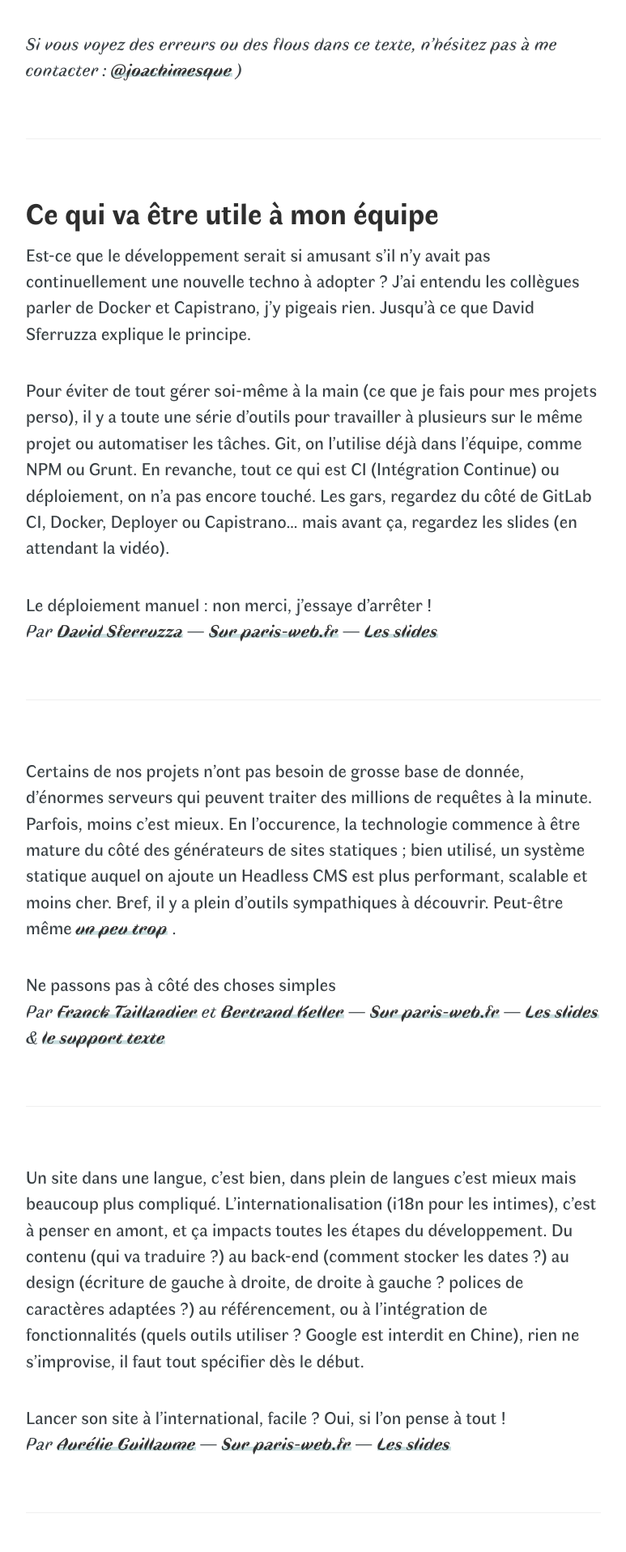
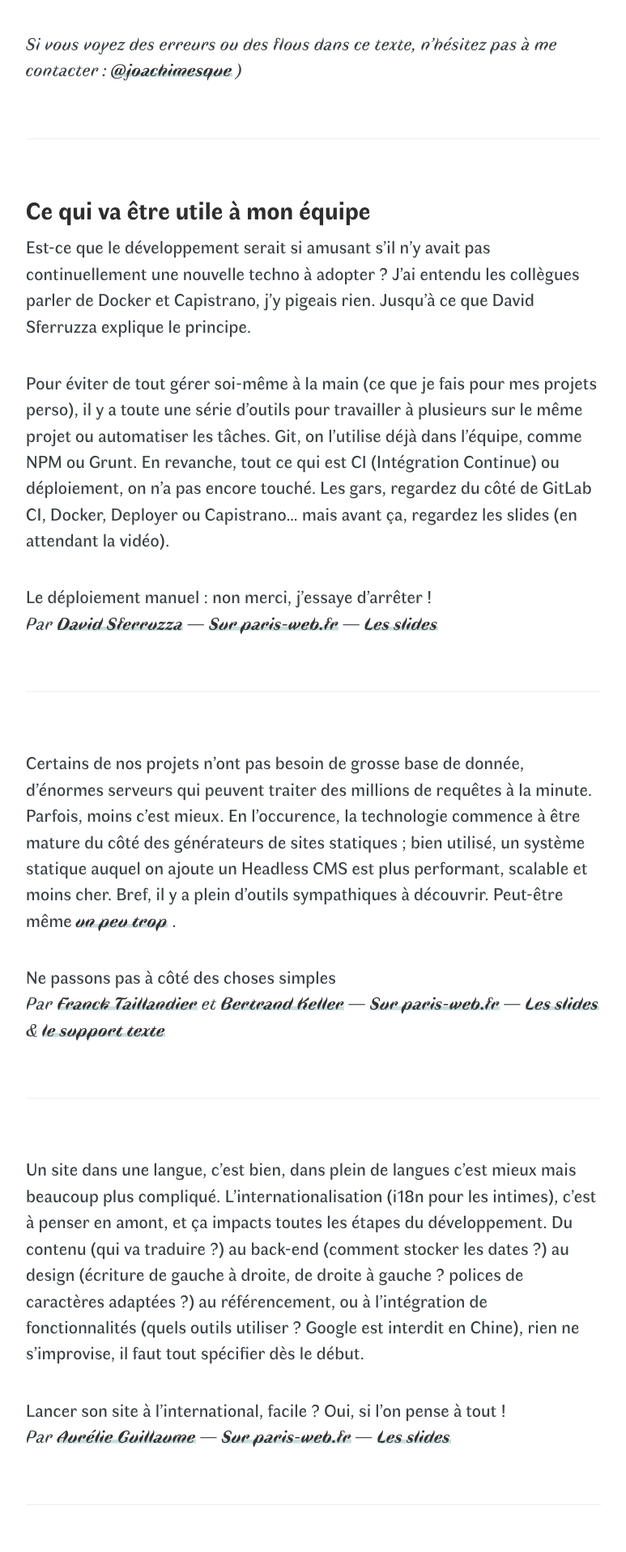
Before and after one commit to joachimesque/joachimesque.github.io, a Jekyll site: the page built from _posts/2016-10-05-parisweb-2016.markdown, in a window 1280 px wide. Shown: the part 929-2846 px from the top of the page at 81% size, without its empty margins (253-1026 px from the left). Built offline with Jekyll 4.4.1, drawn with Linux system fonts in a browser that asks for light colours; comment, search, counter and statistics services are not loaded.

Commit message:
Hx title sizes

```diff
--- a/assets/css/screen.css
+++ b/assets/css/screen.css
@@ -288,19 +288,19 @@
 }
 
 h3 {
-    font-size: 3rem;
+    font-size: 2.5rem;
 }
 
 h4 {
-    font-size: 2.5rem;
+    font-size: 2rem;
 }
 
 h5 {
-    font-size: 2rem;
+    font-size: 1.5rem;
 }
 
 h6 {
-    font-size: 2rem;
+    font-size: 1rem;
 }
 
 a {
```
